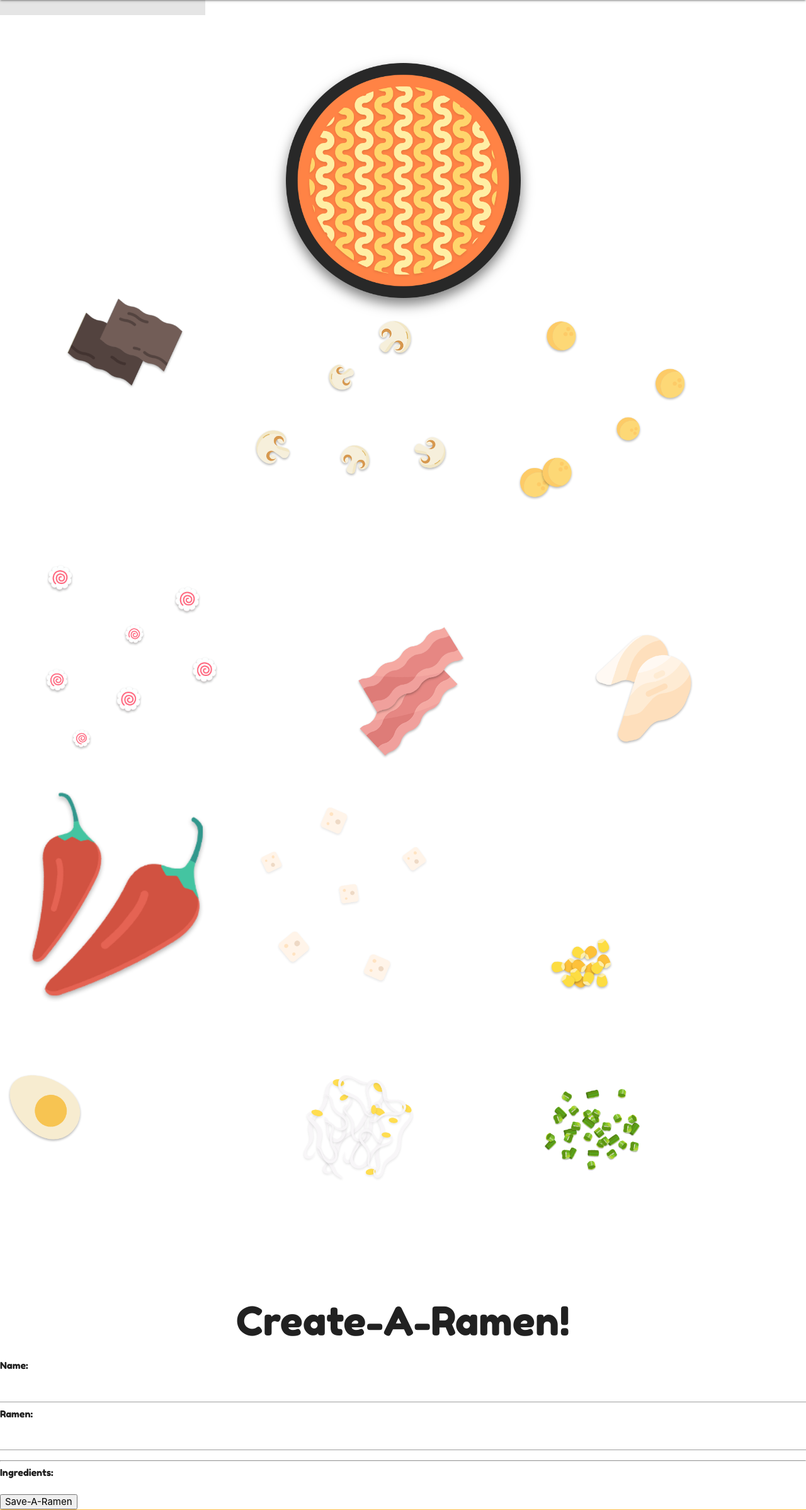
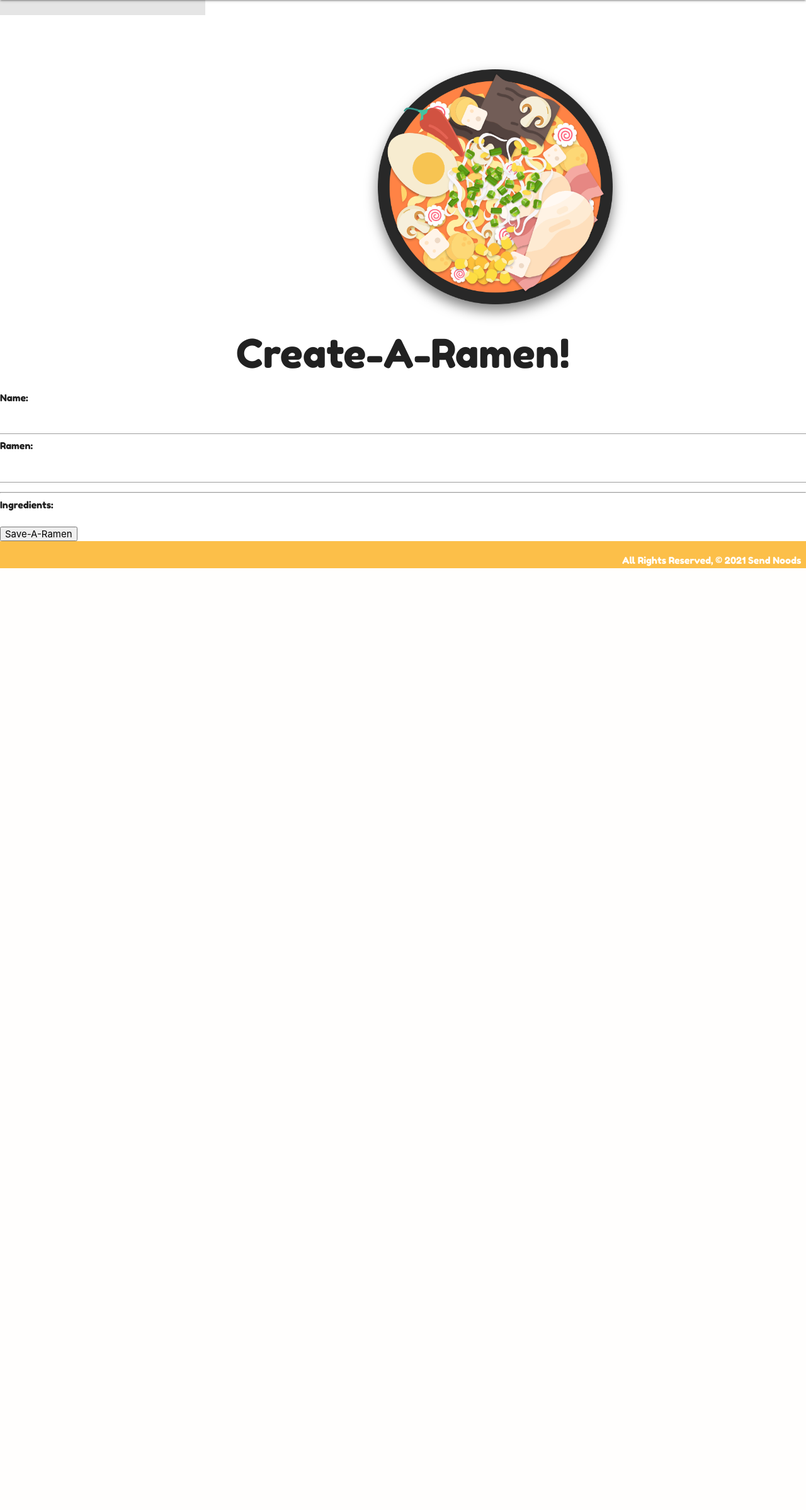
Before and after one commit to nicole-code/ramen-app, a Django app: page /buildramen/new in a window 1280 px wide. Shown: the part 64-2461 px from the top of the page at 63% size. After the commit the page ends 966 px from the top, so only its background shows below. Run offline with Django 3.2, Linux system fonts and the light colour scheme; data that the repository does not hold is empty.

Commit message:
Bowl Layering, Positioning

```diff
--- a/main_app/static/style.css
+++ b/main_app/static/style.css
@@ -35,22 +35,23 @@ main {
 /* Build a ramen bowl images */
 
 #bowl {
-    display: flex;
-    margin-top: 100px;
-    margin-left: auto;
-    margin-right: auto;
+    position: relative;
+    left: 600px;
+    top: 110px;
     filter: drop-shadow(0 10px 10px rgb(0, 0, 0, 0.5));
 }
 
-#ramenbuild {
-    position: relative;
+.ingredient {
+    position: absolute;
+    top: 180px;
+    left: 600px;
 }
 
 #title {
     text-align: center;
     display: flex;
     flex-direction: column;
-    margin-top: 2rem;
+    margin-top: 7rem;
 }
 
 #form {
--- a/main_app/templates/buildramen/new.html
+++ b/main_app/templates/buildramen/new.html
@@ -3,18 +3,18 @@
 
 <div id="ramenbuild">
     <img id='bowl' src="../../static/image/RedRamenBlackBowl.png" width='373' height='373'>
-    <img id="nori" src="../../static/image/layer/layer_nori.png" width='373' height='373'>
-    <img id="mushrooms" src="../../static/image/layer/layer_mushroom.png" width='373' height='373'>
-    <img id="fishball" src="../../static/image/layer/layer_fishball.png" width='373' height='373'>
-    <img id="narutomaki" src="../../static/image/layer/layer_naruto.png" width='373' height='373'>
-    <img id="porkbelly" src="../../static/image/layer/layer_pork-belly.png" width='373' height='373'>
-    <img id="chicken" src="../../static/image/layer/layer_chicken-breast.png" width='373' height='373'>
-    <img id="pepper" src="../../static/image/pepper.png" width='373' height='373'>
-    <img id="tofu" src="../../static/image/layer/layer_tofu.png" width='373' height='373'>
-    <img id="corn" src="../../static/image/layer/layer_corn.png" width='373' height='373'>
-    <img id="egg" src="../../static/image/layer/layer_egg.png" width='373' height='373'>
-    <img id="beansprouts" src="../../static/image/layer/layer_bransprout.png" width='373' height='373'>
-    <img id="greenonion" src="../../static/image/layer/layer_green-onion.png" width='373' height='373'>
+    <img class="ingredient" id="nori" src="../../static/image/layer/layer_nori.png" width='373' height='373'>
+    <img class="ingredient" id="mushrooms" src="../../static/image/layer/layer_mushroom.png" width='373' height='373'>
+    <img class="ingredient" id="fishball" src="../../static/image/layer/layer_fishball.png" width='373' height='373'>
+    <img class="ingredient" id="narutomaki" src="../../static/image/layer/layer_naruto.png" width='373' height='373'>
+    <img class="ingredient" id="porkbelly" src="../../static/image/layer/layer_pork-belly.png" width='373' height='373'>
+    <img class="ingredient" id="chicken" src="../../static/image/layer/layer_chicken-breast.png" width='373' height='373'>
+    <img class="ingredient" id="pepper" src="../../static/image/layer/layer_pepper.png" width='373' height='373'>
+    <img class="ingredient" id="tofu" src="../../static/image/layer/layer_tofu.png" width='373' height='373'>
+    <img class="ingredient" id="corn" src="../../static/image/layer/layer_corn.png" width='373' height='373'>
+    <img class="ingredient" id="egg" src="../../static/image/layer/layer_egg.png" width='373' height='373'>
+    <img class="ingredient" id="beansprouts" src="../../static/image/layer/layer_bransprout.png" width='373' height='373'>
+    <img class="ingredient" id="greenonion" src="../../static/image/layer/layer_green-onion.png" width='373' height='373'>
 </div>
 
 <div id="title">
```
